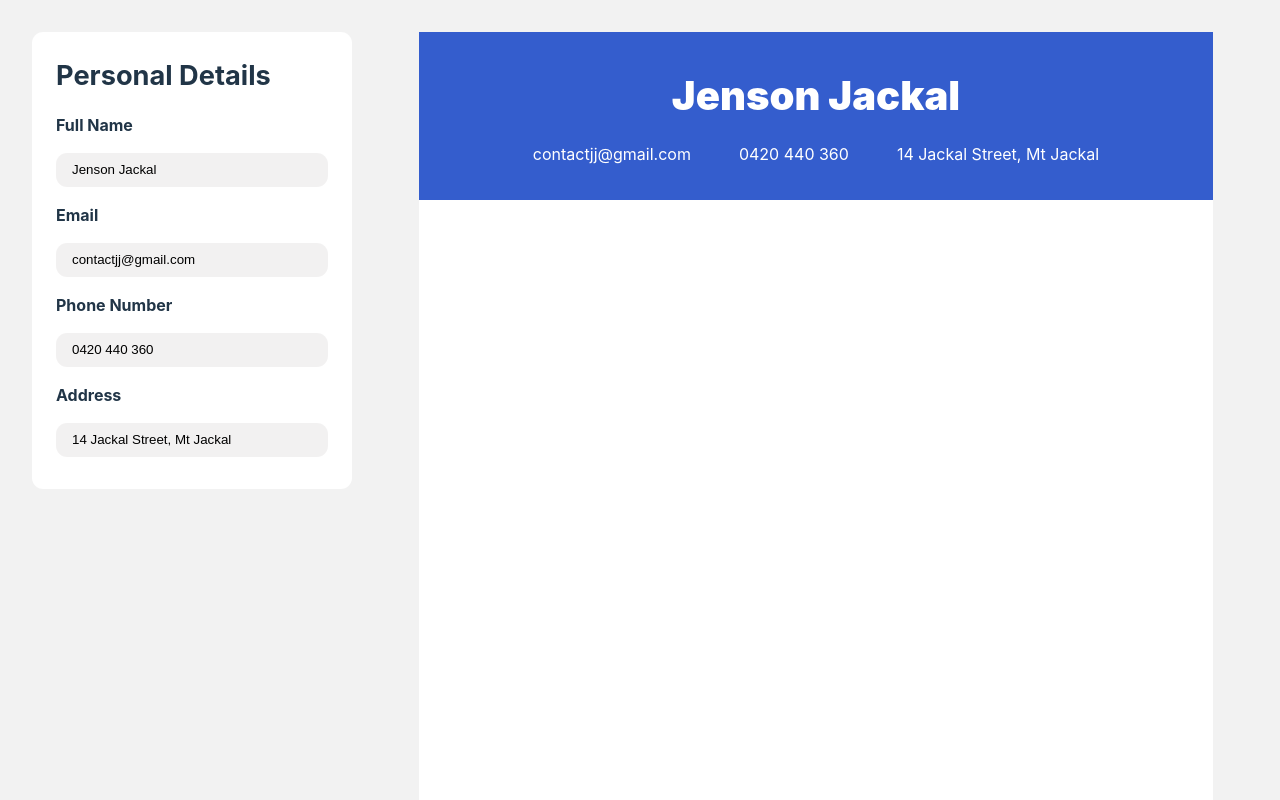
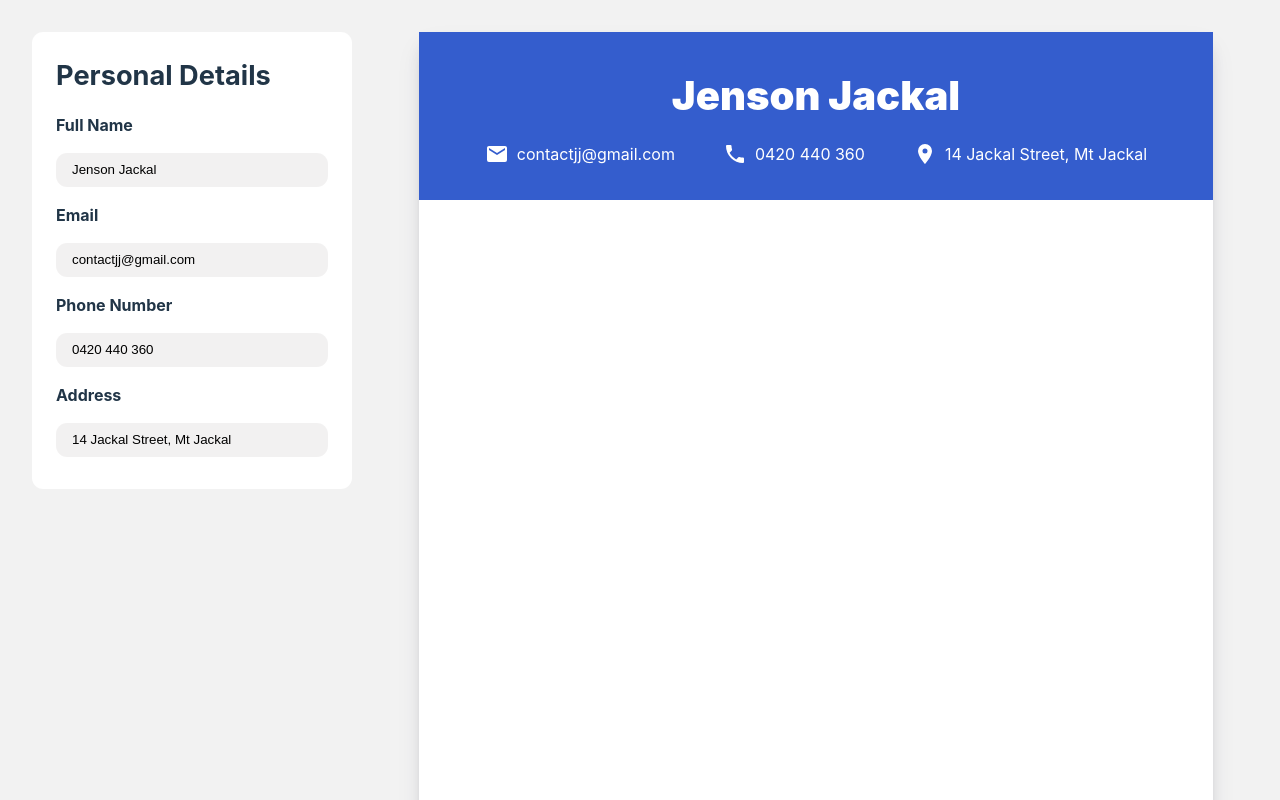
Before and after one commit to Frobii/resume-builder, a React (Vite) app: page / in a window 1280 px wide. Shown: the top 800 px of the page. Built offline with nearby package versions, Linux system fonts and the light colour scheme.

Commit message:
display-icons-for-contact-details

```diff
--- a/src/Resume.jsx
+++ b/src/Resume.jsx
@@ -1,13 +1,22 @@
 import './resume.css';
+import Icon from '@mdi/react';
+import { mdiEmail } from "@mdi/js";
+import { mdiPhone } from '@mdi/js';
+import { mdiMapMarker } from '@mdi/js';
 
 export default function Resume({fullName, email, phoneNumber, address}) {
     return (
         <div className="resume">
             <section className="personal-details">
-                <div className="full-name">{fullName}</div>
+                <div className="full-name">
+                    {fullName}
+                </div>
                 <div className="contact-info">
+                    {email && <Icon path={mdiEmail} size={1} />}
                     <div className="email">{email}</div>
+                    {phoneNumber && <Icon path={mdiPhone} size={1} />}
                     <div className="phone-number">{phoneNumber}</div>
+                    {address && <Icon path={mdiMapMarker} size={1} />}
                     <div className="address">{address}</div>
                 </div>
             </section>
--- a/src/resume.css
+++ b/src/resume.css
@@ -2,6 +2,7 @@
     background-color: white;
     width: 21cm;
     height: 29.7cm;
+    box-shadow: 0 13px 27px -5px rgba(50, 50, 93, .1), 0 8px 16px -8px rgba(0, 0, 0, .25);
 }
 
 .personal-details {
@@ -22,6 +23,13 @@
 
 .contact-info {
     display: flex;
-    gap: 3rem;
     justify-content: center;
 }
+
+.contact-info > *:nth-child(2n):not(:last-child) {
+    margin-right: 3rem;
+}
+
+.contact-info > *:nth-child(2n) {
+    margin-left: 0.5rem;
+}
```
